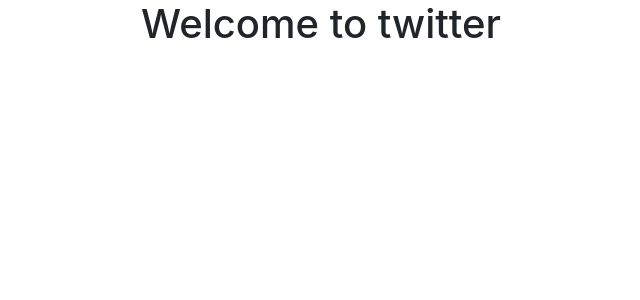
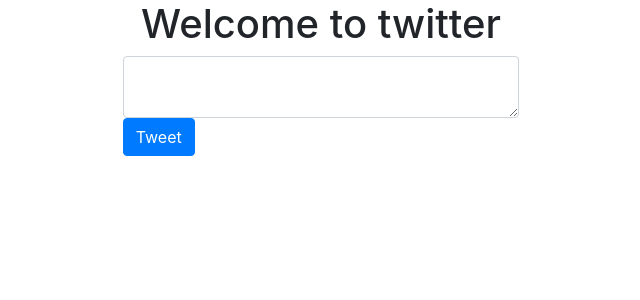
Before and after one commit to iGeekyD/twitter, a Django app: page / in a window 1280 px wide. Shown: the top 300 px of the page, without its empty margins (319-959 px from the left). Run offline with Django 3.2, Linux system fonts and the light colour scheme; data that the repository does not hold is empty; some libraries are stand-ins or nearby versions.

Commit message:
Add tweet create form

```diff
--- a/templates/pages/home.html
+++ b/templates/pages/home.html
@@ -11,6 +11,15 @@ Dmitry Filin (C)
     </div>
 </div>
 
+<div class='row'>
+    <div class='col-md-4 mx-auto col-10'>
+        <form class='form' method='POST' action='/create-tweet'>
+            <input type='hidden' value='/' name='next'/>
+            <textarea class="form-control" name='content' placeholder="Your tweet"> </textarea>
+            <button class="btn btn-primary" type="submit">Tweet</button>
+        </form>
+    </div>
+</div>
 
 <div class='row' id='tweets'>
     Loading...
```
